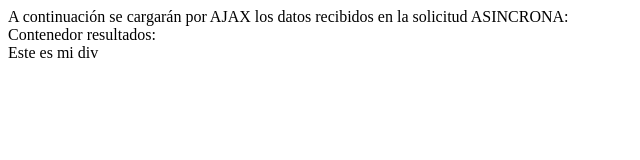
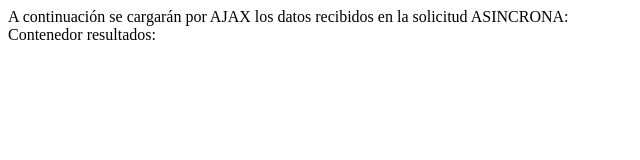
Before and after one commit to pacogit1/leerXML, a plain HTML site: page index.html in a window 1280 px wide. Shown: the whole page, without its empty margins (0-640 px from the left). Drawn offline with Linux system fonts and the light colour scheme.

Commit message:
Proyecto leer XML con php

```diff
--- a/index.html
+++ b/index.html
@@ -15,7 +15,6 @@ background: yellow;
 <body>
 A continuación se cargarán por AJAX los datos recibidos en la solicitud ASINCRONA:<br/>
 Contenedor resultados:
-<div> Este es mi div</div>
 <div id="resultados"></div>
 <div id="indicador"></div>
 </body>
```
